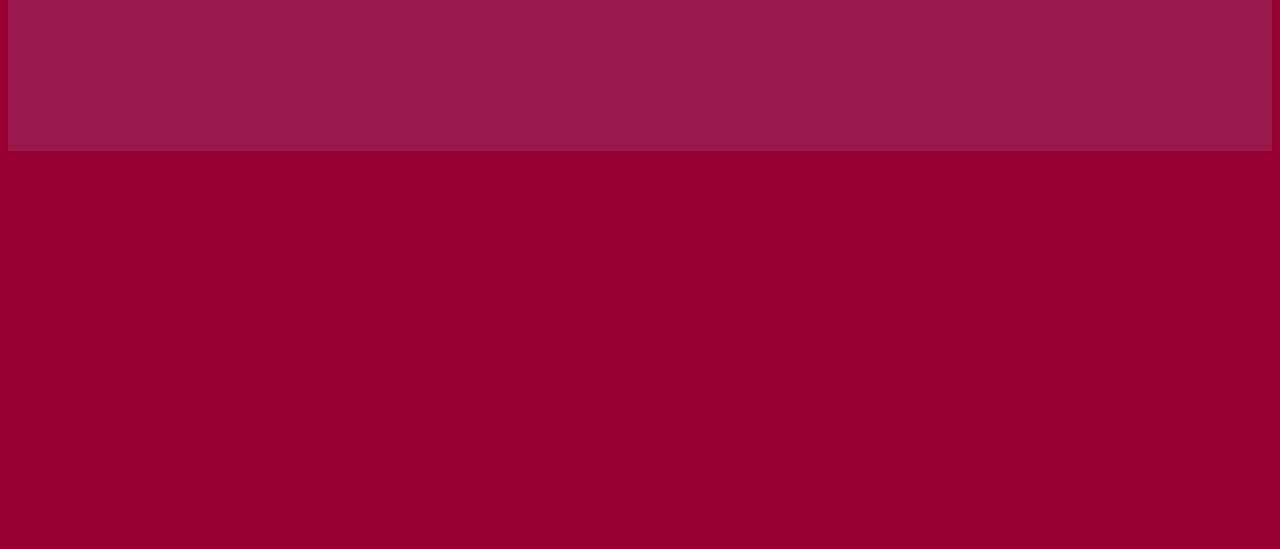
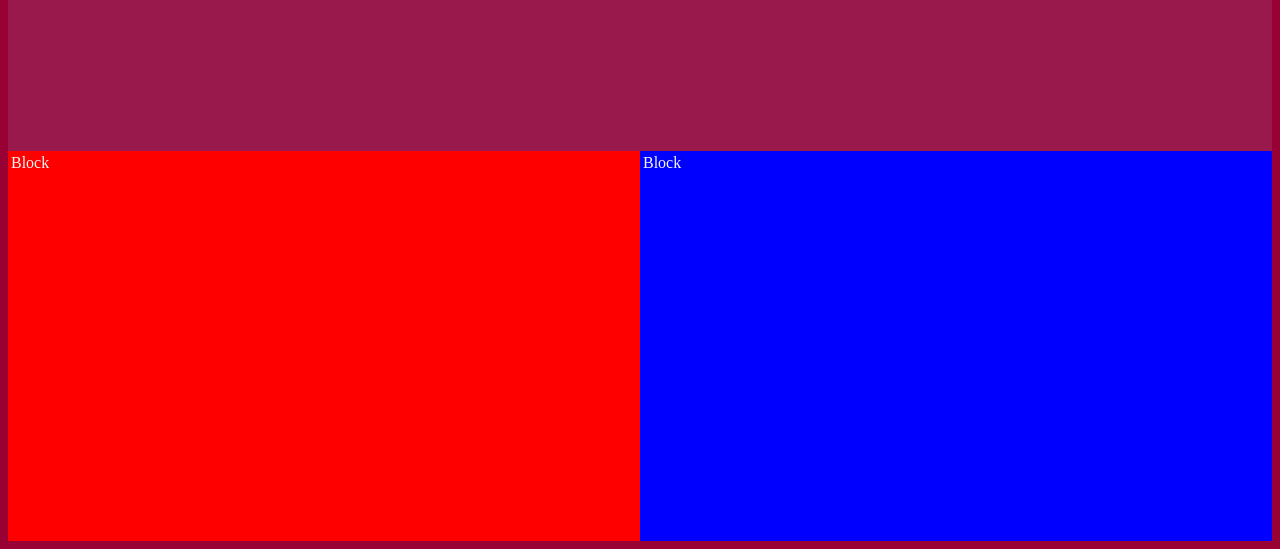
Before and after one commit to lambitkit/project1, a plain HTML site: page index.html in a window 1280 px wide. Shown: the part 257-806 px from the top of the page. Drawn offline with Linux system fonts and the light colour scheme.

Commit message:
Create stylesheet and render block layout

```diff
--- /dev/null
+++ b/Styles/styles.css
@@ -0,0 +1,19 @@
+body {
+    box-sizing: content-box;
+}
+.block-container {
+    display: flex;
+    flex-wrap: nowrap;
+    width: 100%;
+    flex-direction: row;
+
+}
+.blocks {
+    height: 24rem;
+    color: whitesmoke;
+    border: 3px solid blue;
+    background-color: blue;
+    display: flex;
+    width: 50%;
+
+}
--- a/index.html
+++ b/index.html
@@ -10,14 +10,17 @@
         <title>HomePage</title>
         <meta name="description" content="">
         <meta name="viewport" content="width=device-width, initial-scale=1">
-        <link rel="stylesheet" href="">
+        <link rel="stylesheet" href="Styles/styles.css">
     </head>
     <body>
         <!-- Banner here -->
         <div id="banner" style="height: 50vh; display: flex; flex-direction: column; background-color: rgba(153, 51, 102, 0.5); justify-content: center; align-items: center;">
             <h1 style="color: rgb(219, 209, 209); font-size: 5rem; text-align: center;">Welcome!</h1>
         </div>
-
+        <div class="block-container">
+            <div class="blocks" style="background-color: red; border-color: red;">Block</div>
+            <div class="blocks" style="background-color: blue; ">Block</div>
+        </div>
         <script src="" async defer></script>
     </body>
 </html>
```
